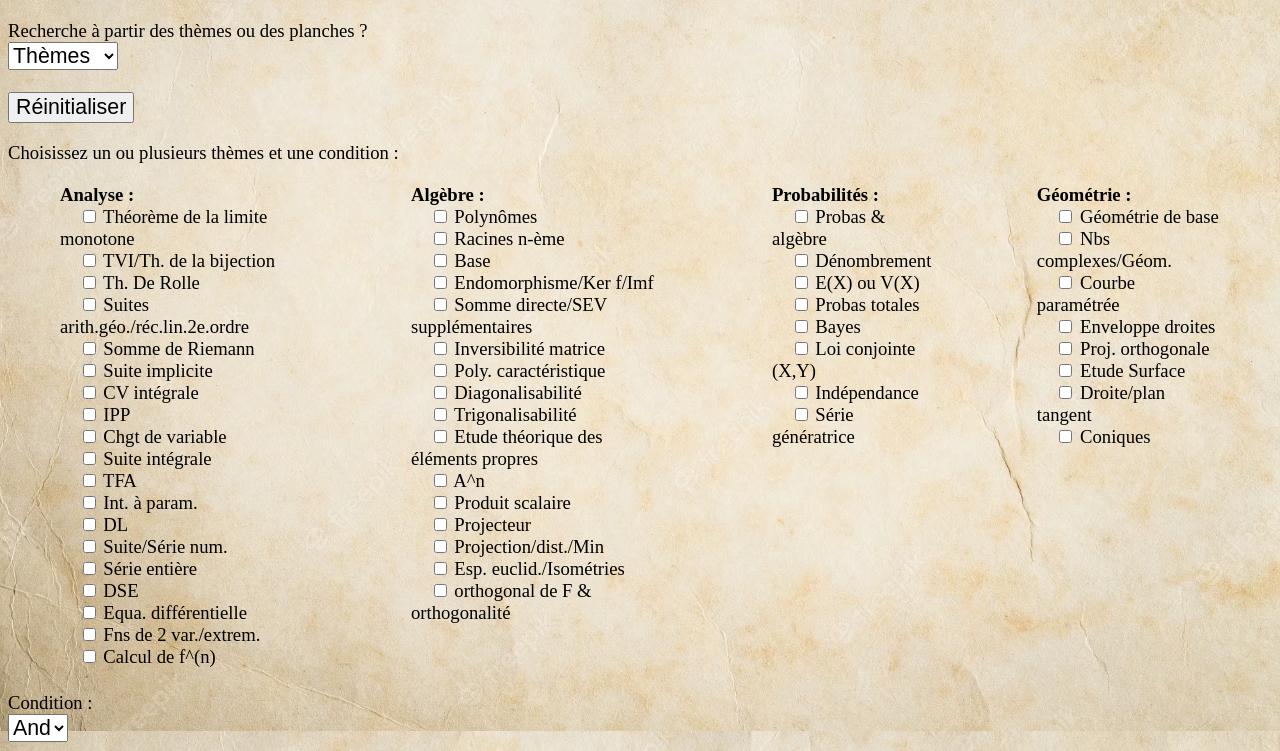
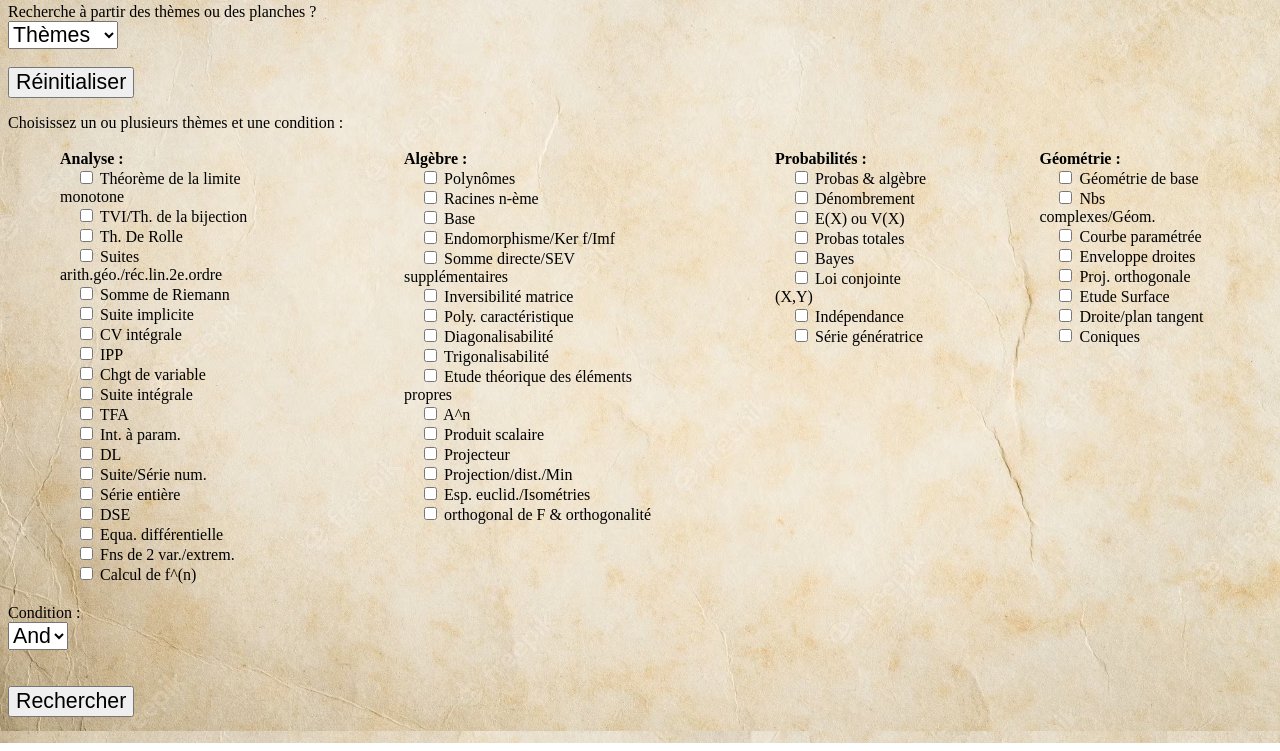
Before and after one commit to PTOraux/PTOraux.github.io, a plain HTML site: page index.html in a window 1280 px wide. Shown: the part 122-873 px from the top of the page. Drawn offline with Linux system fonts and the light colour scheme.

Commit message:
Update index.html

```diff
--- a/index.html
+++ b/index.html
@@ -47,7 +47,7 @@
 	  }
 	}
 </script>
-<body STYLE="font-size : 14pt">
+<body STYLE="font-size : 12pt">
 	<h1>Thèmes et Planches</h1>
 	<b><Font size=5pt><a href="https://drive.google.com/file/d/1fSi6BbyDI2bZQWdk4f3t7nmgihYjsUbj"  target="_blank"> Cliquez ici pour voir le livret complet  </a></Font></b>
 	<br>
```
